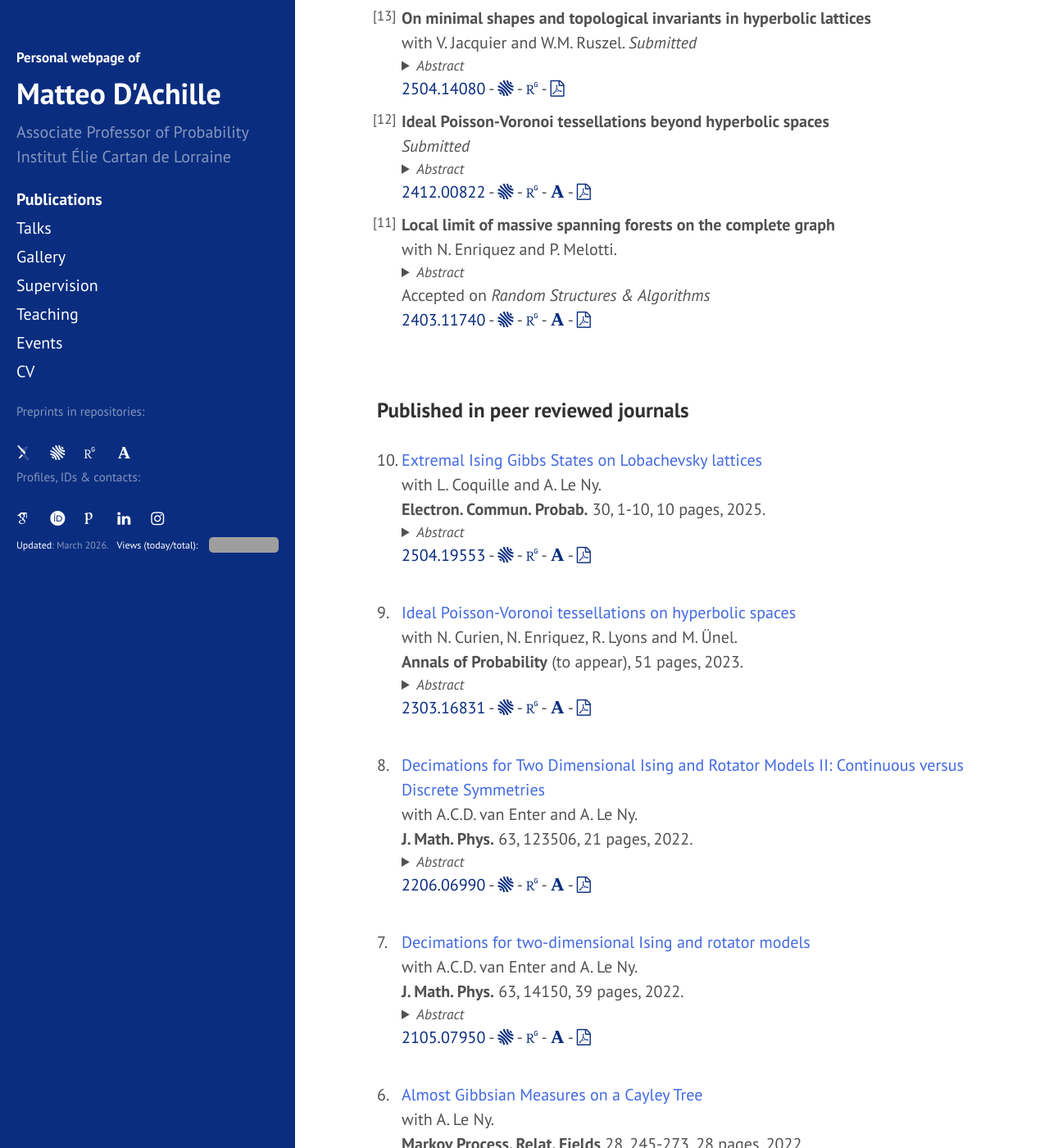
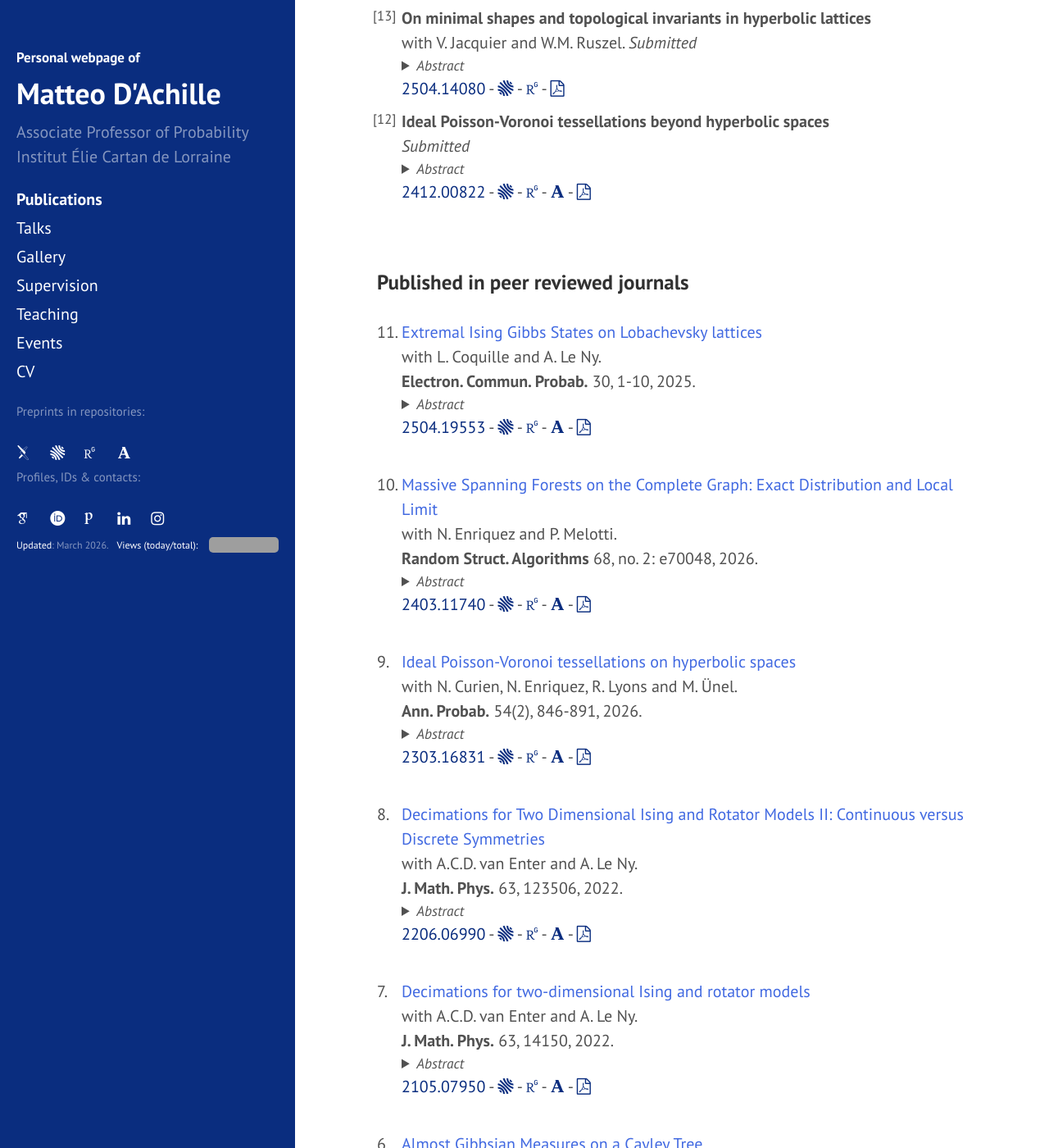
Before and after one commit to matteodachille/matteodachille.github.io, a Jekyll site: the page built from publications.md, in a window 1280 px wide and 1400 px high, scrolled down 504 px. Shown: the whole window at 82% size. Built offline with Jekyll 4.4.1, drawn with Linux system fonts in a browser that asks for light colours; nearby versions of some CDN libraries; some web fonts are replaced; some of the changed text lies outside the part shown; grey boxes are pictures that could not be loaded.

Commit message:
Updated pub list

```diff
--- a/_data/pubs.yml
+++ b/_data/pubs.yml
@@ -21,6 +21,7 @@
   npages: 13
   abstract: 'We prove concentration bounds for random Euclidean combinatorial optimization problems with \( p \) costs. For bipartite matching and for the (mono and bipartite) traveling salesperson problem in dimension \( d\geq 3\), we obtain concentration at the natural energy scale \( n^{1-p/d} \) for \( 1\leq p<d^2/2 \). Our method combines a Poincaré inequality with a robust geometric mechanism providing uniform bounds on the edges of optimizers.  We also formulate a conjectural \(p \!\to\! q\) transfer principle for the \( p \)-optimal matching which, if true, would extend the concentration range to all \( p\geq 1 \).'
   pdf: 'assets/DMT.pdf'
+  rg: 401230025
   arxivurl: "https://arxiv.org/abs/2602.21851"
   arxivcode: "2602.21851"
 
@@ -97,14 +98,14 @@
   abstract: 'We construct and study the ideal Poisson-Voronoi tessellation of the product of two hyperbolic planes \( \mathbb{H}_{2}\times \mathbb{H}_{2}\) endowed with the \(L^{1}\) norm. We prove that its law is invariant under all isometries of this space and study some geometric features of its cells. Among other things, we prove that the set of points at equal separation to any two corona points is unbounded almost surely. This is analogous to a recent result of Frączyk-Mellick-Wilkens for higher rank symmetric spaces.'
 
 
-- title:  Local limit of massive spanning forests on the complete graph
+- title:  "Massive Spanning Forests on the Complete Graph: Exact Distribution and Local Limit"
   authors: N. Enriquez and P. Melotti
   upcoming: True
-  preprint: True
-  published: False
+  preprint: False
+  published: True
   arxivurl: "http://arxiv.org/abs/2403.11740"
   arxivcode: "2403.11740"
-  year: 2024
+  year: 2026
   submitted: False
   rg: 379374970
   halurl: "https://hal.science/hal-04521375"
@@ -114,9 +115,9 @@
   accepted: True
   doi : "https://doi.org/10.1002/rsa.70048"
   #published: True
-  accjourn: "Random Structures & Algorithms"
-  #journal: "Random Structures Algorithms"
-  #volume: "(to appear)"
+  accjourn: "Random Struct. Algorithms"
+  journal: "Random Struct. Algorithms"
+  volume: "68, no. 2: e70048"
   npages: 10
   abstract: 'We identify the local limit of massive spanning forests on the complete graph. This generalizes a well-known theorem of Grimmett on the local limit of uniform spanning trees on the complete graph.'
 
@@ -128,18 +129,19 @@
   published: True
   arxivurl: "https://arxiv.org/abs/2303.16831"
   arxivcode: "2303.16831"
-  year: 2023
+  year: 2026
   submitted: False
   rg: 369623836
   halurl: "https://hal.archives-ouvertes.fr/hal-04067300"
   academia: 99972215
   pdf: "assets/ipvt.pdf"
   #submitted: True
-  accjourn: "Annals of Probability"
-  journal: "Annals of Probability"
-  volume: "(to appear)"
-  npages: 51
-  doi: "https://imstat.org/journals-and-publications/annals-of-probability/annals-of-probability-future-papers/#:~:text=Ideal%20Poisson%E2%80%93Voronoi%20Tessellations%20on%20Hyperbolic%20Spaces"
+  accjourn: "Ann. Probab."
+  journal: "Ann. Probab."
+  volume: "54(2)"
+  pages: 846-891
+  npages: 45
+  doi: "https://doi.org/10.1214/25-AOP1781"
   abstract: 'We study the limit in low intensity of Poisson-Voronoi tessellations in hyperbolic spaces \( \mathbb{H}_{d} \) for \( d \geq 2 \). In contrast to the Euclidean setting, a limiting nontrivial ideal tessellation \( \mathcal{V}_{d} \) appears as the intensity tends to \(0\). The tessellation \(  \mathcal{V}_{d} \) is  a natural, isometry-invariant decomposition of \( \mathbb{H}_{d} \) into countably many unbounded polytopes, each with a unique end.  We study its basic properties, in particular, the geometric features of its cells.'
 
 #- title: Using stochastic order to compare different Euclidean Random Assignment Problems
--- a/publications.md
+++ b/publications.md
@@ -48,7 +48,7 @@
   <!--dt>  {{ pub.title }} with {{ pub.authors }}
   </dt-->
   <dd style="margin-left: 30px;"><p style='margin-left: -30px !important;
-  position: absolute;'>{{ count }}.</p><a href="{{ pub.doi }}" target="_blank" style='color:#4169e1;'>{{ pub.title }}</a><br/> with {{ pub.authors }}.&nbsp;<br/><b>{{ pub.journal }}</b> {% if pub.volume %}{{ pub.volume }},{% endif %} {% if pub.pages %}{{ pub.pages }},{% endif%} {{ pub.npages }} pages{% if pub.year %}, {{ pub.year }}{% endif %}.<br/> {% if pub.abstract %}
+  position: absolute;'>{{ count }}.</p><a href="{{ pub.doi }}" target="_blank" style='color:#4169e1;'>{{ pub.title }}</a><br/> with {{ pub.authors }}.&nbsp;<br/><b>{{ pub.journal }}</b> {% if pub.volume %} {{ pub.volume }}{% endif %}{% if pub.pages %}, {{ pub.pages }}{% endif%}<!--{{ pub.npages }} pages-->{% if pub.year %}, {{ pub.year }}{% endif %}.<br/> {% if pub.abstract %}
   <details>
     <summary style="font-size:13pt;"><i>Abstract</i> </summary>
     <p style="font-size:11.5pt;">{{ pub.abstract }}</p>
```
